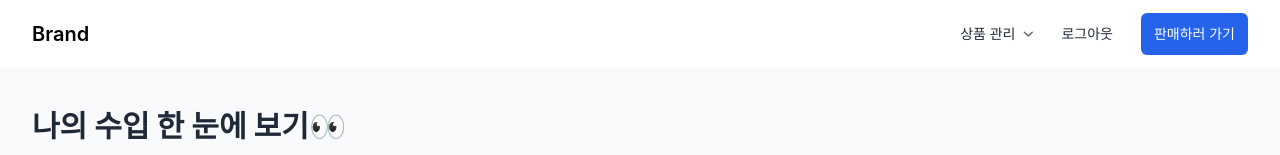
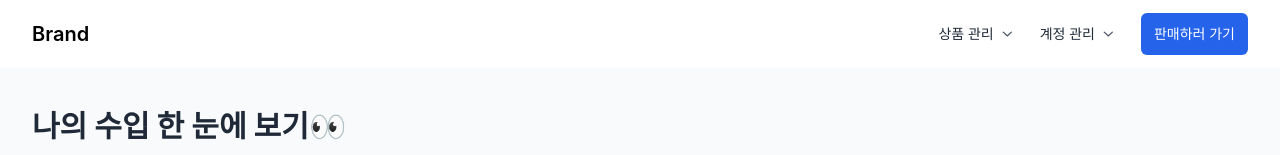
Before and after one commit to appling-c/appling-fe, a Vue app: page /admin in a window 1280 px wide. Shown: the top 155 px of the page. Built offline with nearby package versions, Linux system fonts and the light colour scheme.

Commit message:
어드민 헤더 메뉴 옵션 수정

```diff
--- a/src/components/admin/adminHeader.vue
+++ b/src/components/admin/adminHeader.vue
@@ -69,9 +69,42 @@
                 </a>
               </div>
             </div>
-             <a @click="logout" class="font-medium text-gray-800 hover:text-gray-600 py-3 md:py-6 dark:text-gray-200 dark:hover:text-gray-500" href="#">
-              로그아웃
-            </a>
+            <div class="hs-dropdown [--strategy:static] md:[--strategy:absolute] [--adaptive:none] md:[--trigger:hover] py-3 md:py-6">
+              <button type="button" class="flex items-center w-full text-gray-800 hover:text-gray-600 font-medium dark:text-gray-200 dark:hover:text-gray-500">
+                계정 관리
+                <svg class="ml-2 w-2.5 h-2.5 text-gray-600" width="16" height="16" viewBox="0 0 16 16" fill="none" xmlns="http://www.w3.org/2000/svg">
+                  <path d="M2 5L8.16086 10.6869C8.35239 10.8637 8.64761 10.8637 8.83914 10.6869L15 5" stroke="currentColor" stroke-width="2" stroke-linecap="round"></path>
+                </svg>
+              </button>
+
+              <div class="hs-dropdown-menu transition-[opacity,margin] duration-[0.1ms] md:duration-[150ms] hs-dropdown-open:opacity-100 opacity-0 md:w-80 hidden z-10 bg-white md:shadow-2xl rounded-lg py-2 md:p-2 dark:bg-gray-800 dark:divide-gray-700 before:absolute top-full before:-top-5 before:left-0 before:w-full before:h-5">
+                <a @click="account()" class="inline-flex gap-x-5 w-full p-4 text-gray-600 rounded-md hover:bg-gray-100 focus:ring-2 focus:ring-blue-500 dark:text-gray-400 dark:hover:bg-gray-700 dark:hover:text-gray-300" href="#">
+                  <svg class="flex-shrink-0 w-5 h-5 mt-1" xmlns="http://www.w3.org/2000/svg" width="16" height="16" fill="currentColor" viewBox="0 0 16 16">
+                    <path d="M4.5 5a.5.5 0 1 0 0-1 .5.5 0 0 0 0 1zM3 4.5a.5.5 0 1 1-1 0 .5.5 0 0 1 1 0zm2 7a.5.5 0 1 1-1 0 .5.5 0 0 1 1 0zm-2.5.5a.5.5 0 1 0 0-1 .5.5 0 0 0 0 1z"/>
+                    <path d="M2 2a2 2 0 0 0-2 2v1a2 2 0 0 0 2 2h1v2H2a2 2 0 0 0-2 2v1a2 2 0 0 0 2 2h12a2 2 0 0 0 2-2v-1a2 2 0 0 0-2-2h-1V7h1a2 2 0 0 0 2-2V4a2 2 0 0 0-2-2H2zm13 2v1a1 1 0 0 1-1 1H2a1 1 0 0 1-1-1V4a1 1 0 0 1 1-1h12a1 1 0 0 1 1 1zm0 7v1a1 1 0 0 1-1 1H2a1 1 0 0 1-1-1v-1a1 1 0 0 1 1-1h12a1 1 0 0 1 1 1zm-3-4v2H4V7h8z"/>
+                  </svg>
+                  <div class="grow">
+                    <span class="block font-semibold mb-1 text-gray-800 dark:text-gray-200">내 정보</span>
+                    닉네임 변경, 비밀번호 변경, 개인정보 변경
+                  </div>
+                </a>
+
+                <div class="my-2 border-t border-gray-100 dark:border-gray-800"></div>
+
+                <a @click="logout" class="inline-flex gap-x-5 w-full p-4 text-gray-600 rounded-md hover:bg-gray-100 focus:ring-2 focus:ring-blue-500 dark:text-gray-400 dark:hover:bg-gray-700 dark:hover:text-gray-300" href="#">
+                  <svg class="flex-shrink-0 w-5 h-5 mt-1" xmlns="http://www.w3.org/2000/svg" width="16" height="16" fill="currentColor" viewBox="0 0 16 16">
+                    <path d="M0 2.5A1.5 1.5 0 0 1 1.5 1h11A1.5 1.5 0 0 1 14 2.5v10.528c0 .3-.05.654-.238.972h.738a.5.5 0 0 0 .5-.5v-9a.5.5 0 0 1 1 0v9a1.5 1.5 0 0 1-1.5 1.5H1.497A1.497 1.497 0 0 1 0 13.5v-11zM12 14c.37 0 .654-.211.853-.441.092-.106.147-.279.147-.531V2.5a.5.5 0 0 0-.5-.5h-11a.5.5 0 0 0-.5.5v11c0 .278.223.5.497.5H12z"/>
+                    <path d="M2 3h10v2H2V3zm0 3h4v3H2V6zm0 4h4v1H2v-1zm0 2h4v1H2v-1zm5-6h2v1H7V6zm3 0h2v1h-2V6zM7 8h2v1H7V8zm3 0h2v1h-2V8zm-3 2h2v1H7v-1zm3 0h2v1h-2v-1zm-3 2h2v1H7v-1zm3 0h2v1h-2v-1z"/>
+                  </svg>
+                  <div class="grow">
+                    <span class="block font-semibold mb-1 text-gray-800 dark:text-gray-200">로그아웃</span>
+                    Log out Log out Log out Log out Log out Log out
+                  </div>
+                </a>
+
+                <div class="my-2 border-t border-gray-100 dark:border-gray-800"></div>
+              </div>
+            </div>
 
             <div  @click="moveto('/commerce')"  class="pt-3 md:pt-0">
               <a class="inline-flex justify-center items-center gap-x-2 text-center bg-blue-600 hover:bg-blue-700 border border-transparent text-white text-sm font-medium rounded-md focus:outline-none focus:ring-2 focus:ring-blue-600 focus:ring-offset-2 focus:ring-offset-white transition py-2.5 px-3 dark:focus:ring-offset-gray-800" href="#">
@@ -101,4 +134,6 @@ function moveto(path){
   router.push(path);
 }
 
+
+
 </script>
```
